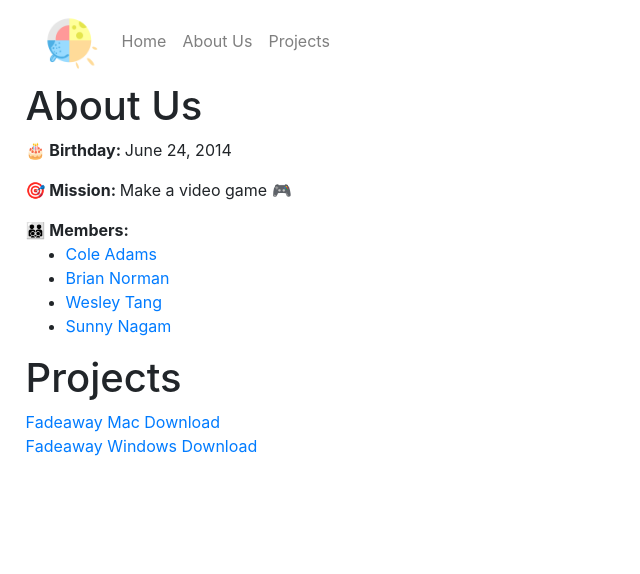
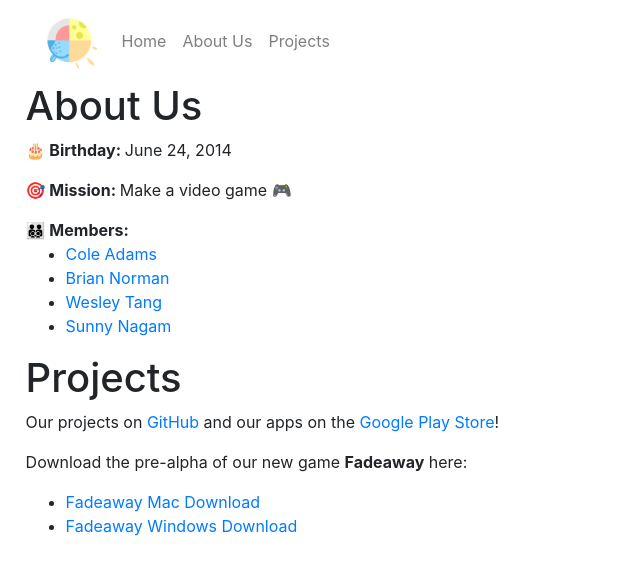
Before and after one commit to Cobresun/cobresun-website, a React (Create React App) app: page / in a window 1280 px wide. Shown: the top 574 px of the page, without its empty margins (0-640 px from the left). Built offline with nearby package versions, Linux system fonts and the light colour scheme.

Commit message:
Project links

```diff
--- a/src/App.js
+++ b/src/App.js
@@ -35,12 +35,14 @@ function App() {
         </ul>
       </div>
 
-
       <div id="projects">
         <h1>Projects</h1>
-        <a href="/fadeaway-mac.zip" download>Fadeaway Mac Download</a>
-        <br></br>
-        <a href="/fadeaway-win.zip" download>Fadeaway Windows Download</a>
+        <p>Our projects on <a rel="noopener noreferrer" target="_blank" href="https://github.com/Cobresun">GitHub</a> and our apps on the <a rel="noopener noreferrer" target="_blank" href="https://play.google.com/store/apps/developer?id=Cobresun">Google Play Store</a>!</p>
+        <p>Download the pre-alpha of our new game <b>Fadeaway</b> here:</p>
+        <ul>
+          <li><a href="/fadeaway-mac.zip" download>Fadeaway Mac Download</a></li>
+          <li><a href="/fadeaway-win.zip" download>Fadeaway Windows Download</a></li>
+        </ul>
       </div>
 
     </div>
```
